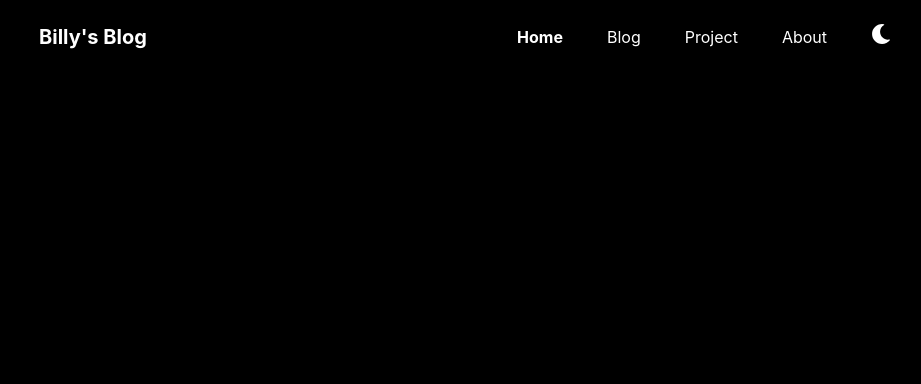
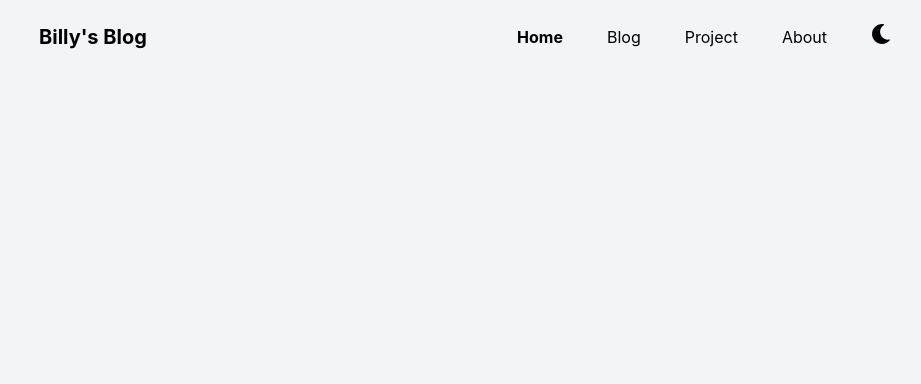
Before and after one commit to billymosis/my-blog, a Gatsby site: page / in a window 1280 px wide. Shown: the top 384 px of the page, without its empty margins (169-1090 px from the left). Built offline with nearby package versions, Linux system fonts and the light colour scheme; Gatsby itself is replaced by a stand-in of ours.

Commit message:
Fix Default theme

```diff
--- a/src/components/nav.js
+++ b/src/components/nav.js
@@ -142,7 +142,7 @@ function Nav() {
             </li>
             <li className="mr-3">
               <a
-                className="inline-block py-2 px-4 transition duration-500 ease-in-out transform hover:-translate-y-1 hover:scale-110"
+                className="inline-block py-2 px-4 transition duration-500 ease-in-out transform hover:-translate-y-1 hover:scale-110 cursor-pointer"
                 onClick={toggleThemeChange}
               >
                 {isDark ? <Night size={20} /> : <Light size={20} />}
--- a/src/components/themeContext.js
+++ b/src/components/themeContext.js
@@ -14,7 +14,7 @@ const getInitialTheme = () => {
       return "dark"
     }
   }
-  return "dark"
+  return "light"
 }
 
 export const ThemeProvider = ({ initialTheme, children }) => {
```
